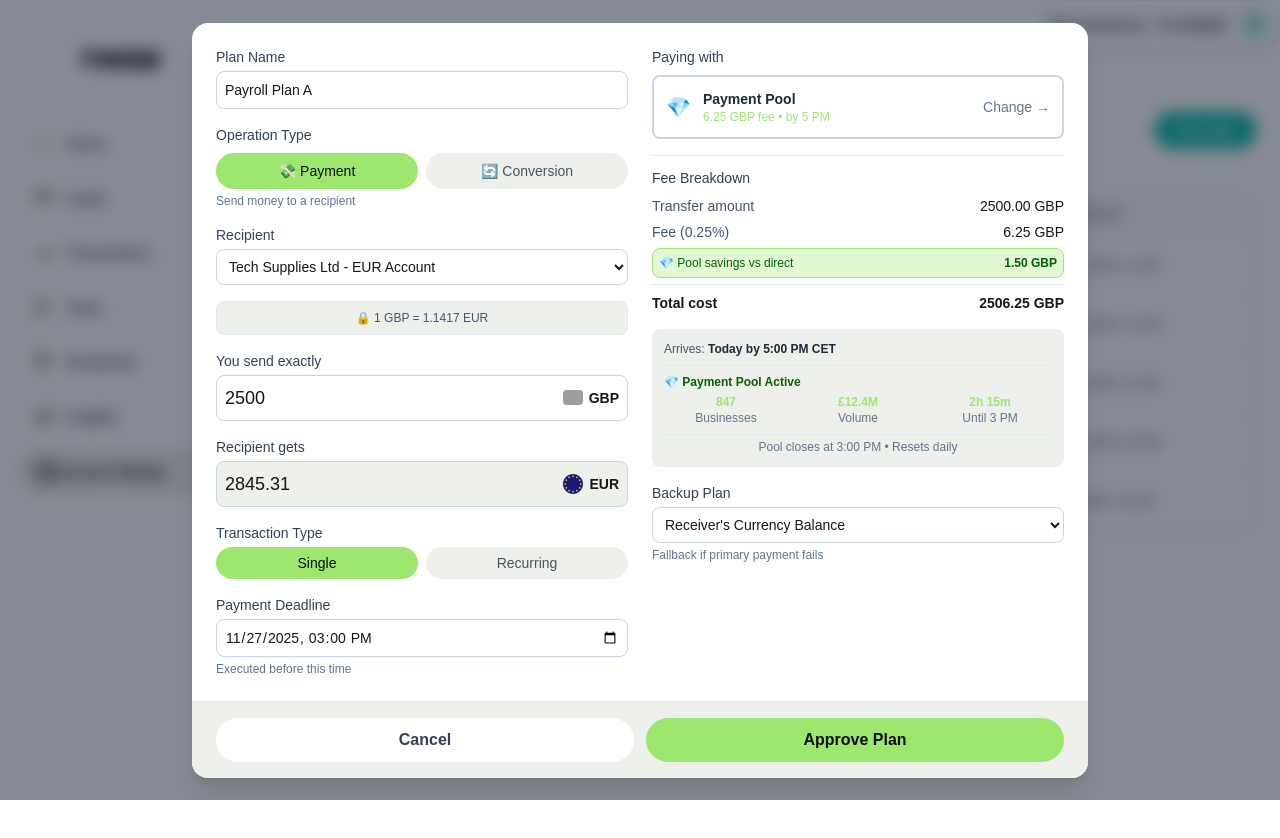
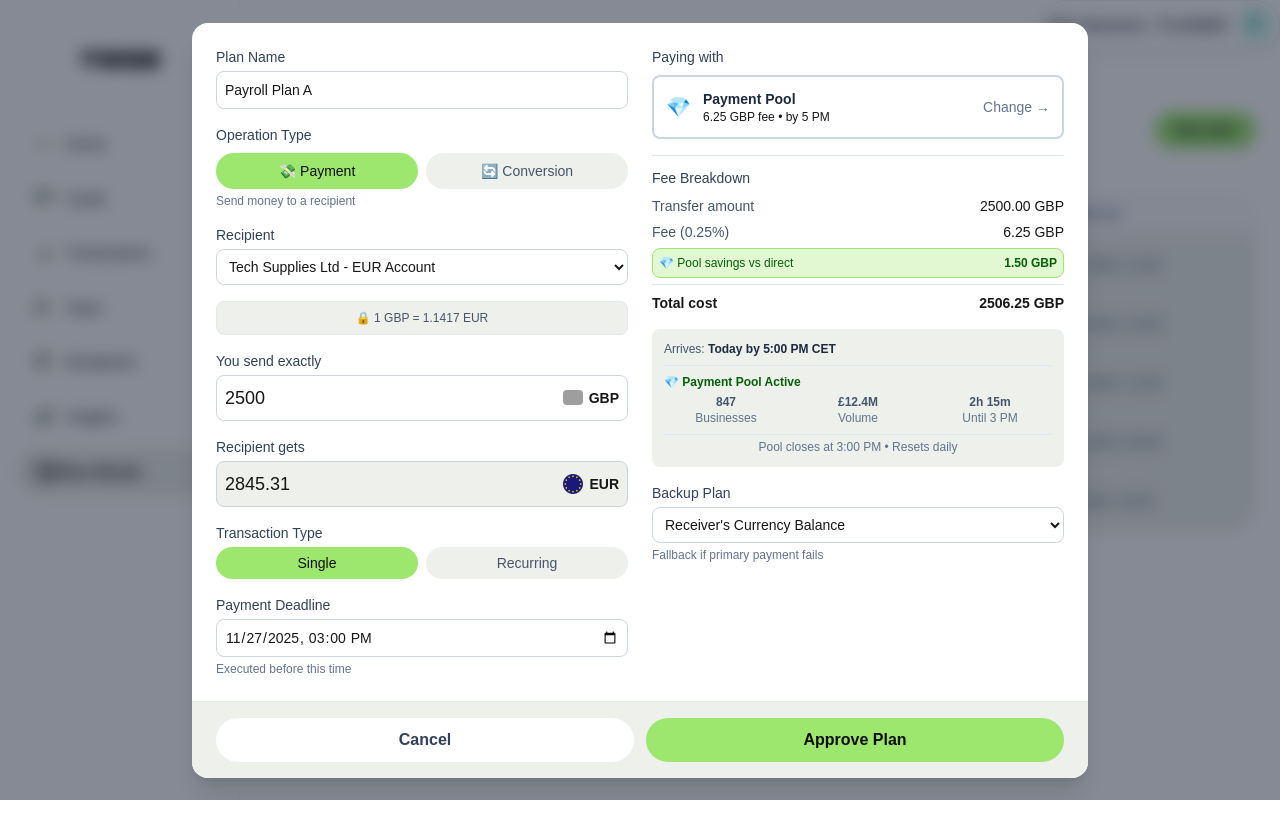
Before and after one commit to zoe-hi/wise, a Next.js app: page /plans in a window 1280 px wide. Both pictures are taken after a click on the button "New plan". Shown: the top 838 px of the page. Built offline with nearby package versions, Linux system fonts and the light colour scheme; grey boxes are pictures that could not be loaded.

Commit message:
restored

```diff
--- a/app/layout.tsx
+++ b/app/layout.tsx
@@ -58,7 +58,7 @@ export default function RootLayout({ children }: { children: React.ReactNode })
                   <div className="w-6 h-6 relative flex items-center justify-center">
                     <Image src="/exchange.png" alt="Currency Exchange Icon" width={24} height={24} />
                   </div>
-                  <span>Convert Wisely</span>
+                  <span>Plan Wisely</span>
                 </Link>
               </nav>
             </aside>
--- a/app/plans/PlansPageClient.tsx
+++ b/app/plans/PlansPageClient.tsx
@@ -92,13 +92,14 @@ export function PlansPageClient({ initialPlans }: PlansPageClientProps) {
                         <button
                             onClick={() => canCreatePlans && setIsNewPlanOpen(true)}
                             disabled={!canCreatePlans}
-                            className={`inline-flex items-center justify-center rounded-full px-5 py-2 text-sm font-semibold text-white shadow-sm transition focus-visible:outline focus-visible:outline-2 focus-visible:outline-offset-2 ${canCreatePlans
-                                ? "bg-teal-500 hover:bg-teal-600 focus-visible:outline-teal-500"
-                                : "cursor-not-allowed bg-slate-300 opacity-50"
+                            className={`inline-flex items-center justify-center rounded-full px-5 py-2 text-sm font-semibold text-slate-900 shadow-sm transition focus-visible:outline focus-visible:outline-2 focus-visible:outline-offset-2 ${canCreatePlans
+                                    ? "bg-[hsl(97,72%,67%)] hover:bg-[hsl(97,72%,60%)] focus-visible:outline-[hsl(97,72%,67%)]"
+                                    : "cursor-not-allowed bg-slate-300 opacity-50"
                                 }`}
                         >
                             New plan
                         </button>
+
                         {!canCreatePlans && (
                             <p className="text-xs text-slate-500">
                                 View-only role: ask an Owner or Planner to create plans.
@@ -107,7 +108,13 @@ export function PlansPageClient({ initialPlans }: PlansPageClientProps) {
                     </div>
                 </header>
 
-                <div className="overflow-hidden rounded-2xl border border-slate-200 bg-white shadow-sm">
+                <div
+                    className="overflow-hidden border border-slate-200 shadow-sm"
+                    style={{
+                        backgroundColor: "hsl(90, 14%, 93%)",
+                        borderRadius: "30px",
+                    }}
+                >
                     <table className="min-w-full divide-y divide-slate-200">
                         <thead className="bg-slate-50">
                             <tr>
@@ -125,7 +132,7 @@ export function PlansPageClient({ initialPlans }: PlansPageClientProps) {
                                 </th>
                             </tr>
                         </thead>
-                        <tbody className="divide-y divide-slate-200 bg-white">
+                        <tbody className="divide-y divide-slate-200 ">
                             {plans.map((plan) => {
                                 const statusStyle = statusStyles[plan.status];
                                 const formattedNetAmount = currencyFormatter(
@@ -135,7 +142,7 @@ export function PlansPageClient({ initialPlans }: PlansPageClientProps) {
                                 return (
                                     <tr
                                         key={plan.id}
-                                        className="cursor-pointer bg-white transition hover:bg-slate-50"
+                                        className="cursor-pointer transition hover:bg-slate-50"
                                     >
                                         {/* Plan name cell with Link */}
                                         <td className="px-6 py-4 text-sm font-semibold text-slate-900">
--- a/app/plans/PoolPaymentModal.tsx
+++ b/app/plans/PoolPaymentModal.tsx
@@ -359,7 +359,8 @@ export function PoolPaymentModal({ onClose, onSave }: PoolPaymentModalProps) {
                                     <button
                                         type="button"
                                         onClick={() => setShowPaymentMethodModal(true)}
-                                        className="w-full flex items-center justify-between p-3 border-2 border-slate-300 rounded-lg hover:border-slate-400 transition"
+                                      className="w-full flex items-center justify-between p-3 border-2 bg-[hsl(90, 1%, 64%)] border-slate-300 rounded-lg hover:border-slate-400 hover:bg-[hsl(97,72%,67%)] transition"
+
                                     >
                                         <div className="flex items-center gap-3">
                                             {formData.paymentMethod === "pool" ? (
@@ -369,7 +370,7 @@ export function PoolPaymentModal({ onClose, onSave }: PoolPaymentModalProps) {
                                                         <div className="text-sm font-semibold text-slate-800">
                                                             Payment Pool
                                                         </div>
-                                                        <div className="text-xs text-[hsl(97,72%,67%)]">
+                                                        <div className="text-xs text-[hsla(0, 0%, 36%, 1.00)]">
                                                             {currentFee.toFixed(2)} {formData.sourceCurrency} fee • by 5 PM
                                                         </div>
                                                     </div>
@@ -435,15 +436,15 @@ export function PoolPaymentModal({ onClose, onSave }: PoolPaymentModalProps) {
                                             <div className="font-semibold text-[hsl(122.5,92.08%,19.8%)] mb-1">💎 Payment Pool Active</div>
                                             <div className="grid grid-cols-3 gap-2 text-center mb-2">
                                                 <div>
-                                                    <div className="font-semibold text-[hsl(97,72%,67%)]">847</div>
+                                                    <div className="font-semibold text-[hsla(0, 0%, 2%, 1.00)]">847</div>
                                                     <div className="text-slate-500">Businesses</div>
                                                 </div>
                                                 <div>
-                                                    <div className="font-semibold text-[hsl(97,72%,67%)]">£12.4M</div>
+                                                    <div className="font-semibold text-[hsla(0, 0%, 0%, 1.00)]">£12.4M</div>
                                                     <div className="text-slate-500">Volume</div>
                                                 </div>
                                                 <div>
-                                                    <div className="font-semibold text-[hsl(97,72%,67%)]">2h 15m</div>
+                                                    <div className="font-semibold text-[hsla(0, 0%, 0%, 1.00)]">2h 15m</div>
                                                     <div className="text-slate-500">Until 3 PM</div>
                                                 </div>
                                             </div>
```
